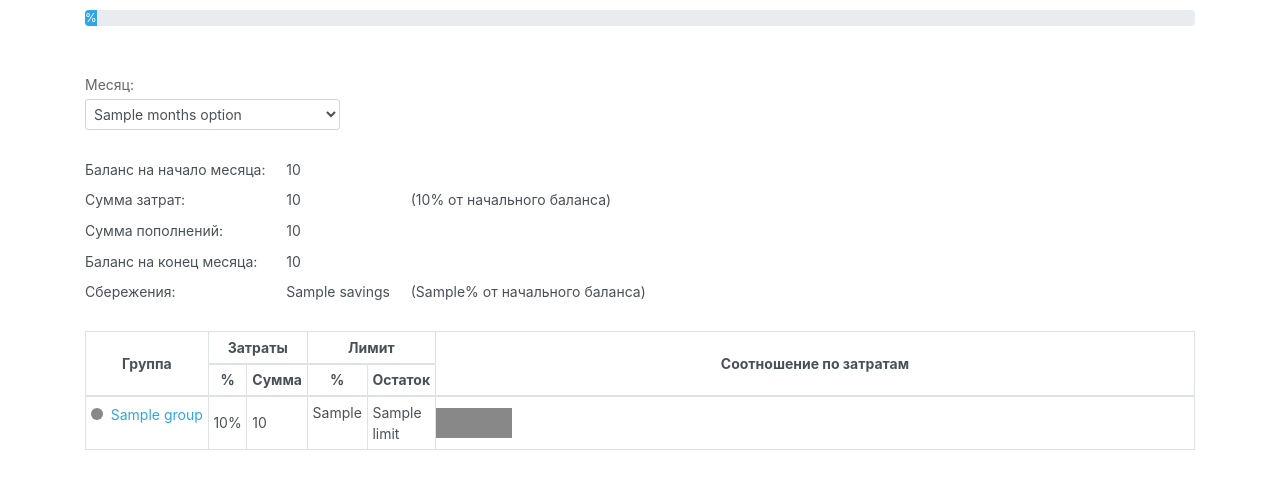
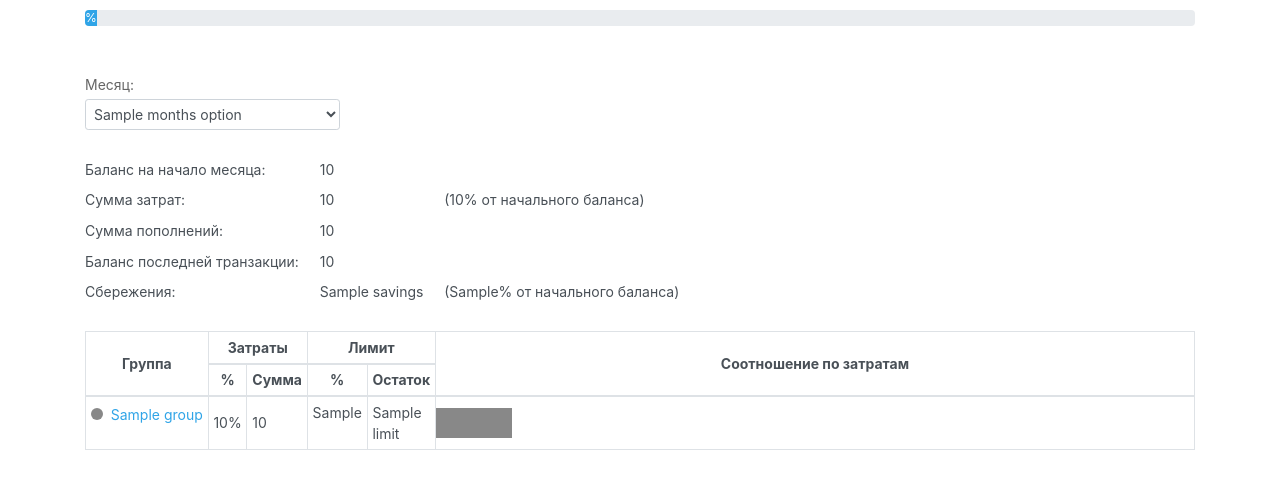
Before and after one commit to anzodev/myfunds, a Flask app: template myfunds/web/templates/pages/balance/statistic.html in a window 1280 px wide. Shown: the part 133-622 px from the top of the page. Run offline with Flask 2, Linux system fonts and the light colour scheme; the template is opened without the code that fills it: most values are stand-ins (such as "Sample title", 1, 10 or a date in 2020); parts of the project's set-up code (start-up, migrations or seed data) failed here and were passed over; some libraries are stand-ins or nearby versions.

Commit message:
development ...

```diff
--- a/myfunds/web/templates/pages/balance/statistic.html
+++ b/myfunds/web/templates/pages/balance/statistic.html
@@ -45,7 +45,7 @@
       <td></td>
     </tr>
     <tr>
-      <td class="w-1 text-nowrap pl-0">Баланс на конец месяца:</td>
+      <td class="w-1 text-nowrap pl-0">Баланс последней транзакции:</td>
       <td class="w-1 text-nowrap pl-3">{{ amount_stats.finish_balance }}</td>
       <td></td>
       <td></td>
```
